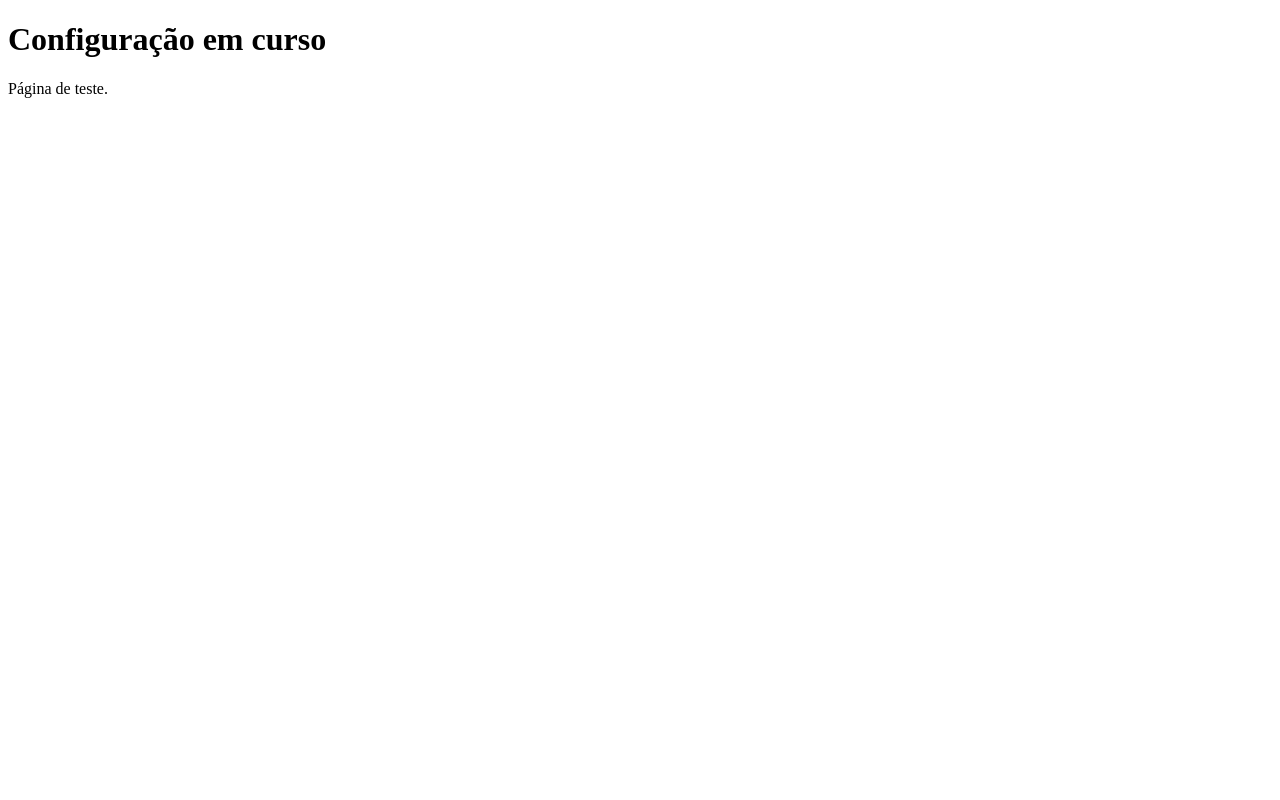
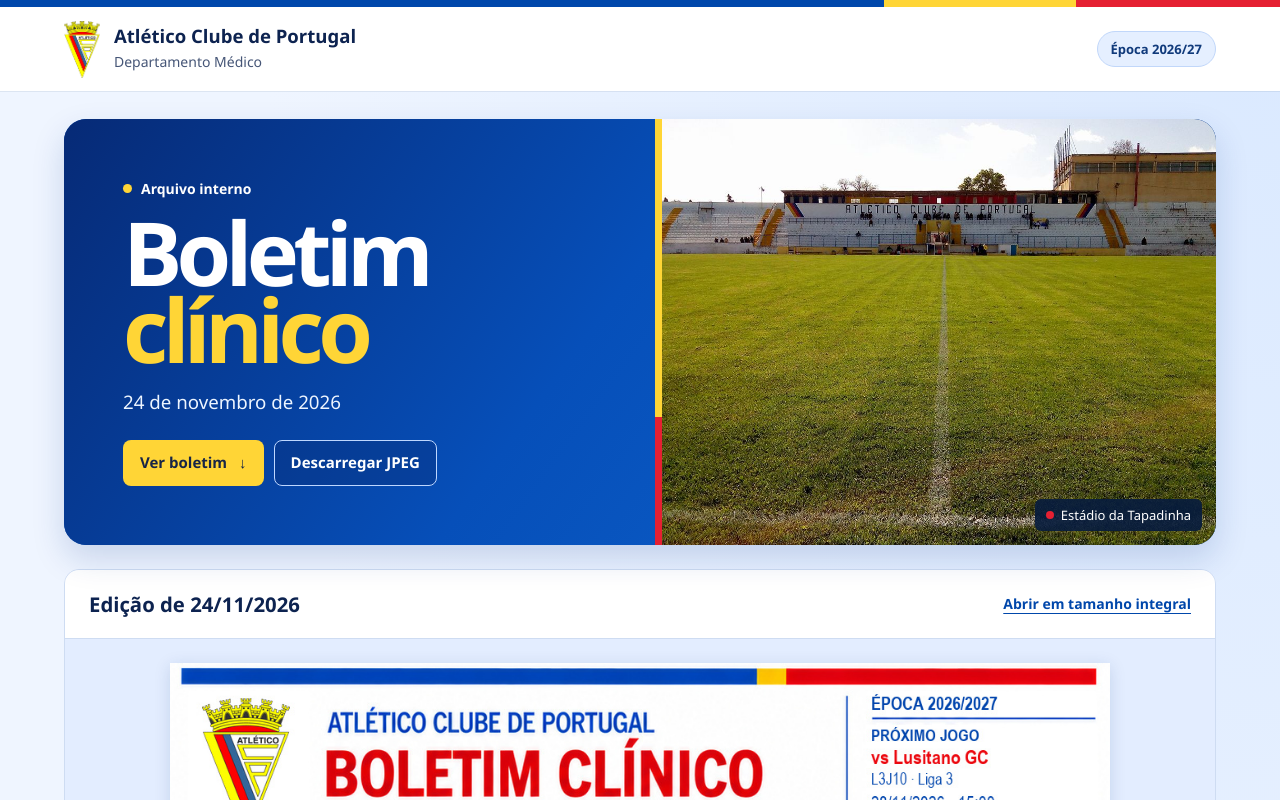
Before and after one commit to thegamingdoctor85/boletins-clinicos-ACP, a plain HTML site: page index.html in a window 1280 px wide. Shown: the top 800 px of the page. Drawn offline with Linux system fonts and the light colour scheme.

Commit message:
Add files via upload

```diff
--- /dev/null
+++ b/estilos.css
@@ -0,0 +1,146 @@
+:root {
+  --navy: #0d2350;
+  --blue: #0047ab;
+  --royal: #095acb;
+  --yellow: #ffd536;
+  --red: #e52032;
+  --ice: #e3edff;
+  --muted: #465677;
+  --line: #cedcf2;
+  font: 100%/1.55 "Segoe UI", Arial, sans-serif;
+  color: var(--navy);
+  background: #eff5ff;
+  color-scheme: light;
+}
+* { box-sizing: border-box; }
+body, h1, h2, p, figure { margin: 0; }
+body { background: radial-gradient(ellipse at top right, #dae9ff 0, transparent 56%); }
+img { display: block; max-width: 100%; }
+a { color: var(--blue); }
+a:focus-visible { outline: 3px solid #1c67de; outline-offset: 4px; }
+.shell { width: min(100% - 40px, 1152px); margin-inline: auto; }
+.masthead {
+  background: white;
+  border-top: 7px solid var(--blue);
+  border-image: linear-gradient(90deg, var(--blue) 69%, var(--yellow) 69% 84%, var(--red) 84%) 1;
+  box-shadow: 0 1px 0 #092a6114;
+}
+.brand { display: flex; align-items: center; gap: 14px; min-height: 84px; padding-block: 11px; }
+.crest { width: 36px; height: 57px; object-fit: contain; flex: none; }
+.wordmark strong { display: block; font-size: clamp(.96rem, 2.6vw, 1.16rem); line-height: 1.22; }
+.wordmark span { display: block; margin-top: 4px; color: var(--muted); font-size: .875rem; }
+.season {
+  margin-left: auto;
+  flex: none;
+  border: 1px solid #c1d7fa;
+  border-radius: 999px;
+  background: #e5efff;
+  padding: 7px 13px;
+  color: #103a7b;
+  font-size: .8125rem;
+  font-weight: 700;
+}
+.hero {
+  position: relative;
+  display: grid;
+  grid-template-columns: 1.08fr 1fr;
+  margin-block: 28px 24px;
+  background: var(--blue);
+  border-radius: 22px;
+  overflow: hidden;
+  box-shadow: 0 14px 32px #0a35862b;
+}
+.hero-copy {
+  position: relative;
+  z-index: 1;
+  padding: clamp(28px, 4.7vw, 59px);
+  display: flex;
+  flex-direction: column;
+  justify-content: center;
+  min-height: 360px;
+  color: #fff;
+  background: linear-gradient(126deg, #062a76, #064fb9 75%, #0956c0);
+}
+.hero-copy::before {
+  content: "";
+  position: absolute;
+  inset: 0 0 0 auto;
+  width: 7px;
+  background: linear-gradient(var(--yellow) 0 70%, var(--red) 70%);
+}
+.channel { display: flex; align-items: center; gap: 9px; font-size: .875rem; font-weight: 700; }
+.channel span { width: 9px; height: 9px; border-radius: 50%; background: var(--yellow); }
+h1 {
+  margin-block: 14px 10px;
+  font-size: clamp(3rem, 6.9vw, 6rem);
+  letter-spacing: -.065em;
+  line-height: .88;
+  font-weight: 850;
+}
+h1 em { display: block; color: var(--yellow); font-style: normal; }
+.hero time { color: #edf5ff; font-size: clamp(1rem, 2.3vw, 1.17rem); margin-top: 8px; }
+.actions { display: flex; flex-wrap: wrap; gap: 10px; margin-top: 24px; }
+.button {
+  display: inline-flex;
+  min-height: 46px;
+  align-items: center;
+  gap: 12px;
+  padding: 9px 16px;
+  border: 1px solid transparent;
+  border-radius: 8px;
+  font-size: .9375rem;
+  font-weight: 750;
+  text-decoration: none;
+}
+.button.yellow { background: var(--yellow); color: #172546; }
+.button.yellow:hover { background: #ffea81; }
+.button.outline { border-color: #bed7ff; color: #fff; background: #062d755e; }
+.button.outline:hover { background: #062d75; }
+.hero a:focus-visible { outline-color: white; }
+.hero-photo { min-width: 0; position: relative; background: #194185; }
+.hero-photo img { width: 100%; height: 100%; object-fit: cover; object-position: 54% 56%; }
+.hero-photo figcaption {
+  position: absolute;
+  right: 14px;
+  bottom: 14px;
+  display: flex;
+  align-items: center;
+  gap: 7px;
+  padding: 6px 11px;
+  border-radius: 6px;
+  background: #071c3de8;
+  color: #fff;
+  font-size: .8125rem;
+}
+.hero-photo figcaption span { height: 8px; width: 8px; background: var(--red); border-radius: 50%; }
+.edition { scroll-margin-top: 18px; border: 1px solid var(--line); border-radius: 15px; background: #e3edff; overflow: hidden; }
+.edition-bar {
+  display: flex;
+  align-items: center;
+  justify-content: space-between;
+  gap: 8px 18px;
+  flex-wrap: wrap;
+  padding: 13px clamp(14px, 3vw, 24px);
+  background: #fff;
+  border-bottom: 1px solid var(--line);
+}
+.edition-bar h2 { font-size: clamp(1.04rem, 2.7vw, 1.27rem); line-height: 1.3; }
+.full-size { min-height: 42px; display: inline-flex; align-items: center; gap: 8px; text-underline-offset: 4px; font-size: .875rem; font-weight: 700; }
+.document { display: block; width: min(100% - 24px, 940px); margin: clamp(10px, 2vw, 24px) auto; }
+.document img { width: 100%; height: auto; box-shadow: 0 3px 15px #0c387625; }
+.footer { display: flex; flex-wrap: wrap; justify-content: space-between; gap: 8px 22px; padding-block: 19px 27px; color: var(--muted); font-size: .8125rem; }
+@media (max-width: 650px) {
+  .shell { width: min(100% - 24px, 1152px); }
+  .brand { min-height: 70px; gap: 10px; }
+  .crest { width: 30px; height: 47px; }
+  .season { padding: 5px 8px; }
+  .hero { grid-template-columns: 1fr; margin-top: 17px; }
+  .hero-copy { min-height: auto; }
+  .hero-copy::before { inset: auto 0 0; width: auto; height: 5px; background: linear-gradient(90deg, var(--yellow) 68%, var(--red) 68%); }
+  .hero-photo { height: clamp(140px, 45vw, 220px); }
+  .hero-photo figcaption { right: 9px; bottom: 9px; }
+}
+@media (max-width: 360px) {
+  .season { display: none; }
+  .button { padding-inline: 12px; }
+}
--- a/index.html
+++ b/index.html
@@ -3,13 +3,56 @@
 <head>
   <meta charset="utf-8">
   <meta name="viewport" content="width=device-width, initial-scale=1">
-  <meta name="robots" content="noindex, nofollow">
-  <title>Configuração em curso</title>
+  <meta name="robots" content="noindex, nofollow, noarchive">
+  <meta name="referrer" content="no-referrer">
+  <meta name="theme-color" content="#093e97">
+  <title>Boletim clínico de 24/11/2026 | Atlético CP</title>
+  <link rel="icon" href="assets/emblema.png" type="image/png">
+  <link rel="stylesheet" href="estilos.css">
 </head>
 <body>
-  <main>
-    <h1>Configuração em curso</h1>
-    <p>Página de teste.</p>
+  <header class="masthead">
+    <div class="shell brand">
+      <img class="crest" src="assets/emblema.png" width="308" height="500" alt="Emblema do Atlético Clube de Portugal">
+      <div class="wordmark">
+        <strong>Atlético Clube de Portugal</strong>
+        <span>Departamento Médico</span>
+      </div>
+      <span class="season">Época 2026/27</span>
+    </div>
+  </header>
+
+  <main class="shell">
+    <section class="hero" aria-labelledby="titulo">
+      <div class="hero-copy">
+        <p class="channel"><span aria-hidden="true"></span> Arquivo interno</p>
+        <h1 id="titulo">Boletim <em>clínico</em></h1>
+        <time datetime="2026-11-24">24 de novembro de 2026</time>
+        <div class="actions">
+          <a class="button yellow" href="#boletim">Ver boletim <span aria-hidden="true">↓</span></a>
+          <a class="button outline" download href="boletins/BC_2026-11-24_Boletim_Clinico_ACP_WhatsApp.jpg">Descarregar JPEG</a>
+        </div>
+      </div>
+      <figure class="hero-photo">
+        <img src="assets/tapadinha.jpg" width="1440" height="810" alt="Relvado e bancada do Estádio da Tapadinha">
+        <figcaption><span aria-hidden="true"></span> Estádio da Tapadinha</figcaption>
+      </figure>
+    </section>
+
+    <section id="boletim" class="edition" aria-labelledby="edicao">
+      <div class="edition-bar">
+        <h2 id="edicao">Edição de 24/11/2026</h2>
+        <a class="full-size" href="boletins/BC_2026-11-24_Boletim_Clinico_ACP_WhatsApp.jpg" target="_blank" rel="noopener noreferrer">Abrir em tamanho integral</a>
+      </div>
+      <a class="document" href="boletins/BC_2026-11-24_Boletim_Clinico_ACP_WhatsApp.jpg" target="_blank" rel="noopener noreferrer" aria-label="Abrir o boletim de 24/11/2026 em tamanho integral">
+        <img src="boletins/BC_2026-11-24_Boletim_Clinico_ACP_WhatsApp.jpg" width="1145" height="1595" alt="Boletim clínico do Atlético Clube de Portugal, relatório diário de 24 de novembro de 2026">
+      </a>
+    </section>
   </main>
+
+  <footer class="shell footer">
+    <span>Departamento Médico · Atlético Clube de Portugal</span>
+    <span>Fotografia da Tapadinha por <a href="https://commons.wikimedia.org/wiki/File:Estadio-da-tapadinha_001.jpg">Hmf Costa</a> · <a href="https://creativecommons.org/licenses/by-sa/4.0/">CC BY-SA 4.0</a> · Enquadramento adaptado</span>
+  </footer>
 </body>
 </html>
```
Also changed, not shown: assets/emblema.png (added), assets/tapadinha.jpg (added), boletins/BC_2026-11-24_Boletim_Clinico_ACP_WhatsApp.jpg (added), robots.txt (added), 3 other files.
